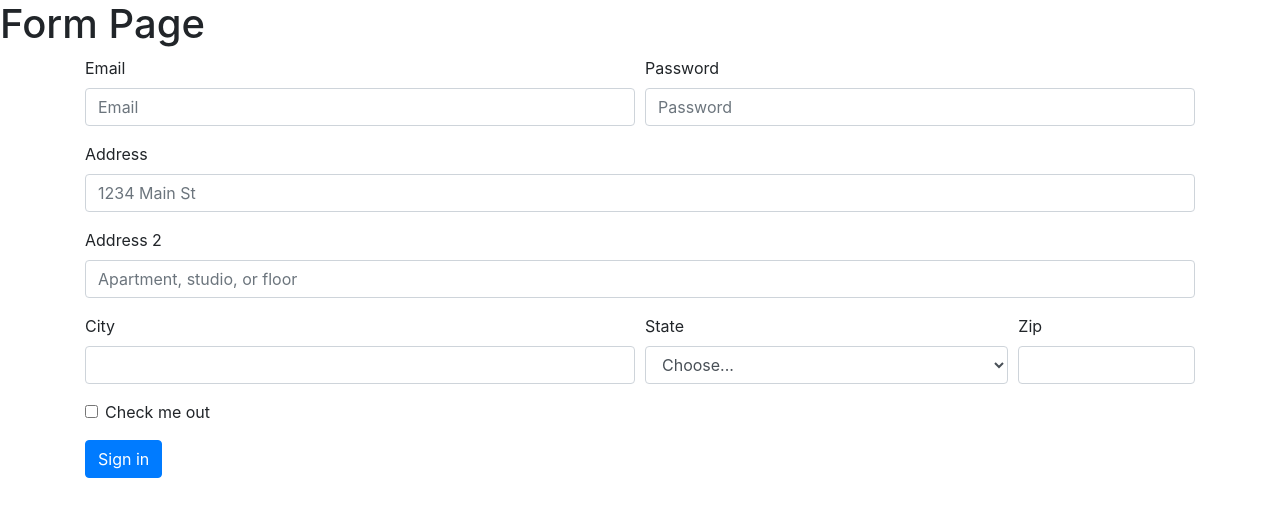
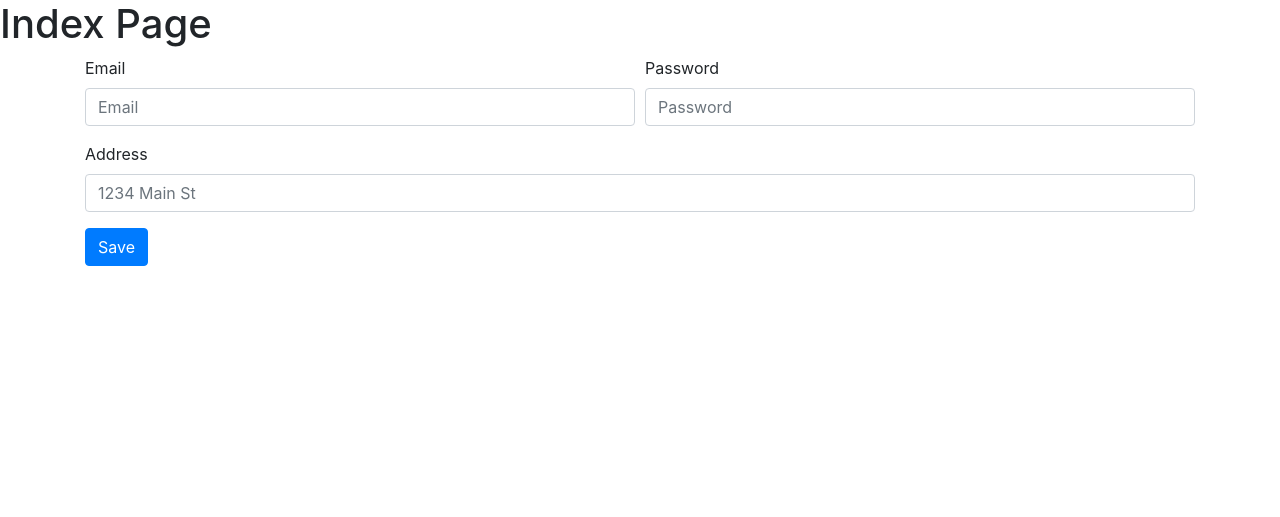
Before and after one commit to xolmomin/django_p9, a Django app: page / in a window 1280 px wide. Shown: the top 517 px of the page. Run offline with Django 4.2, Linux system fonts and the light colour scheme; some libraries are stand-ins or nearby versions.

Commit message:
add forms

```diff
--- a/apps/models.py
+++ b/apps/models.py
@@ -1,4 +1,10 @@
 from django.db import models
+
+
+class Contact(models.Model):
+    email = models.EmailField(max_length=255)
+    password = models.CharField(max_length=255)
+    address = models.CharField(max_length=255)
 
 
 class Product(models.Model):
--- a/apps/views.py
+++ b/apps/views.py
@@ -2,6 +2,8 @@ from django.shortcuts import render
 
 
 def index_page(request):
+    if request.method == 'POST':
+        pass
     return render(request, 'index.html')
 
 
--- a/templates/index.html
+++ b/templates/index.html
@@ -7,9 +7,9 @@
 
 
 {% block main_block %}
-    <h1>Form Page</h1>
+    <h1>Index Page</h1>
     <div class="container">
-        <form>
+        <form method="post" action="{% url 'index_page' %}">
             <div class="form-row">
                 <div class="form-group col-md-6">
                     <label for="inputEmail4">Email</label>
@@ -24,36 +24,36 @@
                 <label for="inputAddress">Address</label>
                 <input type="text" class="form-control" id="inputAddress" placeholder="1234 Main St">
             </div>
-            <div class="form-group">
-                <label for="inputAddress2">Address 2</label>
-                <input type="text" class="form-control" id="inputAddress2" placeholder="Apartment, studio, or floor">
-            </div>
-            <div class="form-row">
-                <div class="form-group col-md-6">
-                    <label for="inputCity">City</label>
-                    <input type="text" class="form-control" id="inputCity">
-                </div>
-                <div class="form-group col-md-4">
-                    <label for="inputState">State</label>
-                    <select id="inputState" class="form-control">
-                        <option selected>Choose...</option>
-                        <option>...</option>
-                    </select>
-                </div>
-                <div class="form-group col-md-2">
-                    <label for="inputZip">Zip</label>
-                    <input type="text" class="form-control" id="inputZip">
-                </div>
-            </div>
-            <div class="form-group">
-                <div class="form-check">
-                    <input class="form-check-input" type="checkbox" id="gridCheck">
-                    <label class="form-check-label" for="gridCheck">
-                        Check me out
-                    </label>
-                </div>
-            </div>
-            <button type="submit" class="btn btn-primary">Sign in</button>
+{#            <div class="form-group">#}
+{#                <label for="inputAddress2">Address 2</label>#}
+{#                <input type="text" class="form-control" id="inputAddress2" placeholder="Apartment, studio, or floor">#}
+{#            </div>#}
+{#            <div class="form-row">#}
+{#                <div class="form-group col-md-6">#}
+{#                    <label for="inputCity">City</label>#}
+{#                    <input type="text" class="form-control" id="inputCity">#}
+{#                </div>#}
+{#                <div class="form-group col-md-4">#}
+{#                    <label for="inputState">State</label>#}
+{#                    <select id="inputState" class="form-control">#}
+{#                        <option selected>Choose...</option>#}
+{#                        <option>...</option>#}
+{#                    </select>#}
+{#                </div>#}
+{#                <div class="form-group col-md-2">#}
+{#                    <label for="inputZip">Zip</label>#}
+{#                    <input type="text" class="form-control" id="inputZip">#}
+{#                </div>#}
+{#            </div>#}
+{#            <div class="form-group">#}
+{#                <div class="form-check">#}
+{#                    <input class="form-check-input" type="checkbox" id="gridCheck">#}
+{#                    <label class="form-check-label" for="gridCheck">#}
+{#                        Check me out#}
+{#                    </label>#}
+{#                </div>#}
+{#            </div>#}
+            <button type="submit" class="btn btn-primary">Save</button>
         </form>
 
     </div>
```
Also changed, not shown: apps/forms.py (added, +14 -0 lines), 1 other file.
